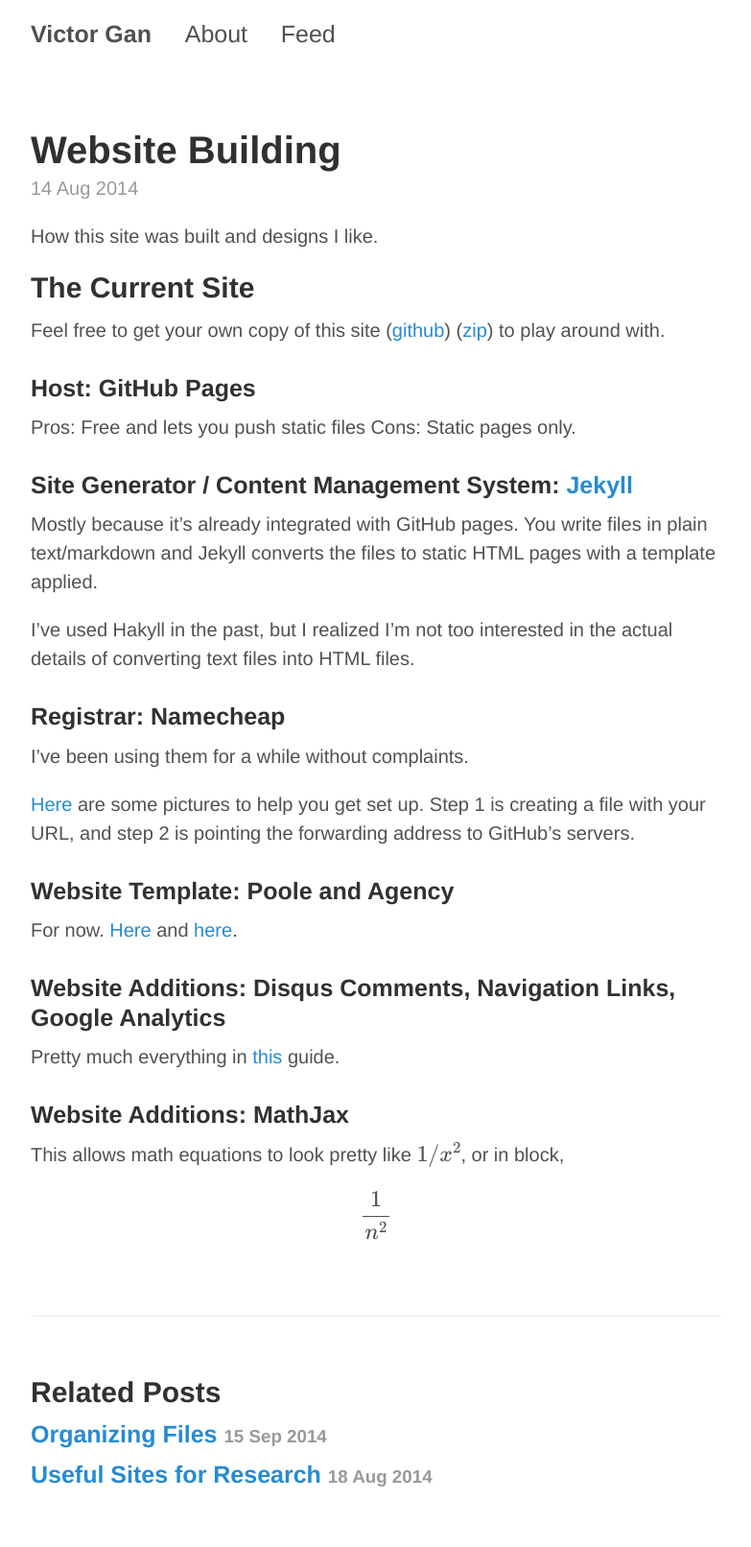
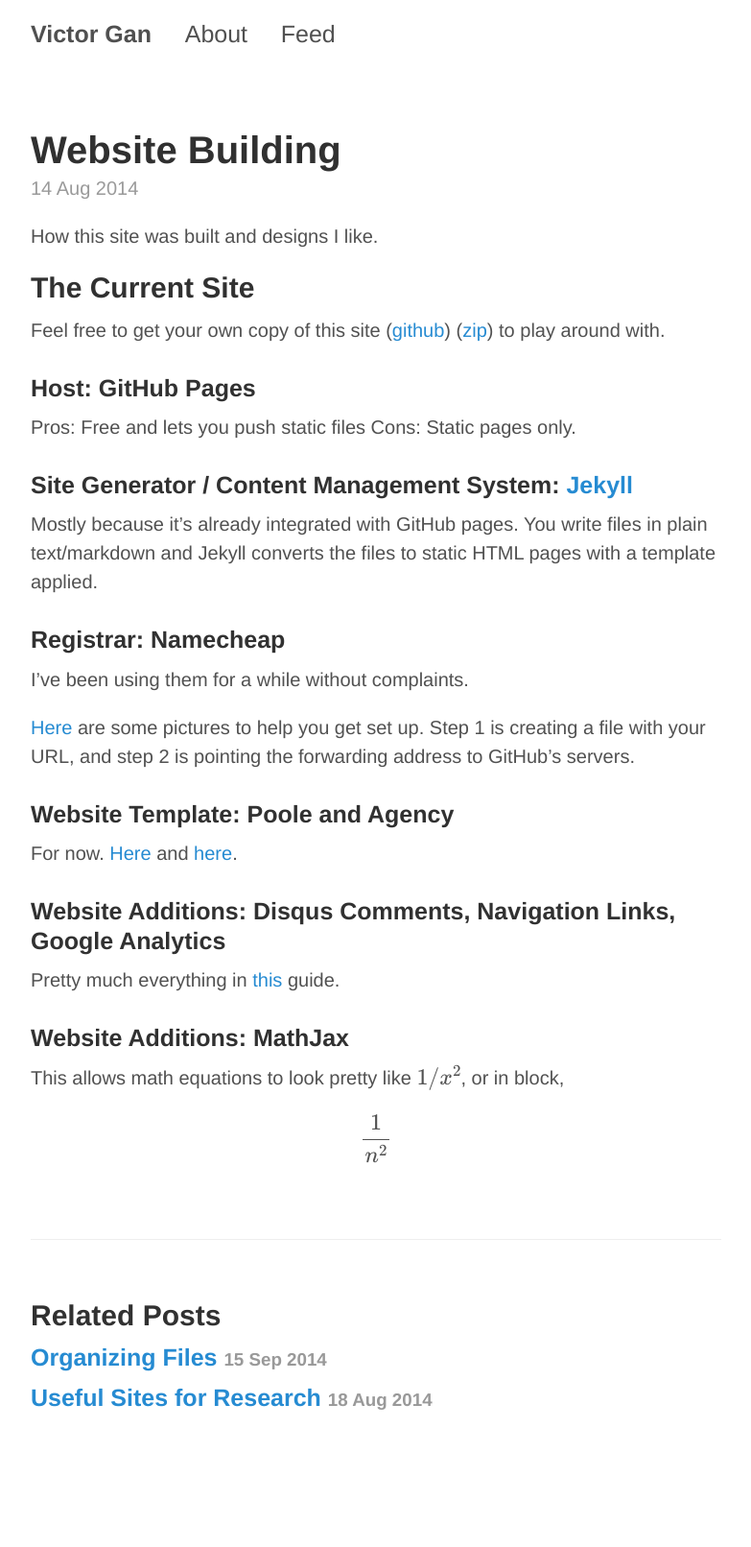
Before and after one commit to victorgan/victorgan.github.io, a Jekyll site: the page built from _posts/2014-08-14-website.md, in a window 1280 px wide. Shown: the whole page at 96% size, without its empty margins (248-1031 px from the left). Built offline with Jekyll 4.4.1, drawn with Linux system fonts in a browser that asks for light colours; formulas are drawn with MathJax 3; comment, search, counter and statistics services are not loaded; after the commit the page ends 1532 px from its top, so only the background shows below that.

Commit message:
Update 2014-08-14-website.md

```diff
--- a/_posts/2014-08-14-website.md
+++ b/_posts/2014-08-14-website.md
@@ -24,9 +24,6 @@ Mostly because it's already integrated with GitHub pages. You write files in
 plain text/markdown and Jekyll converts the files to static HTML pages with a
 template applied.
 
-I've used Hakyll in the past, but I realized I'm not too interested in the
-actual details of converting text files into HTML files.
-
 ### Registrar: Namecheap
 I've been using them for a while without complaints.
 
```
